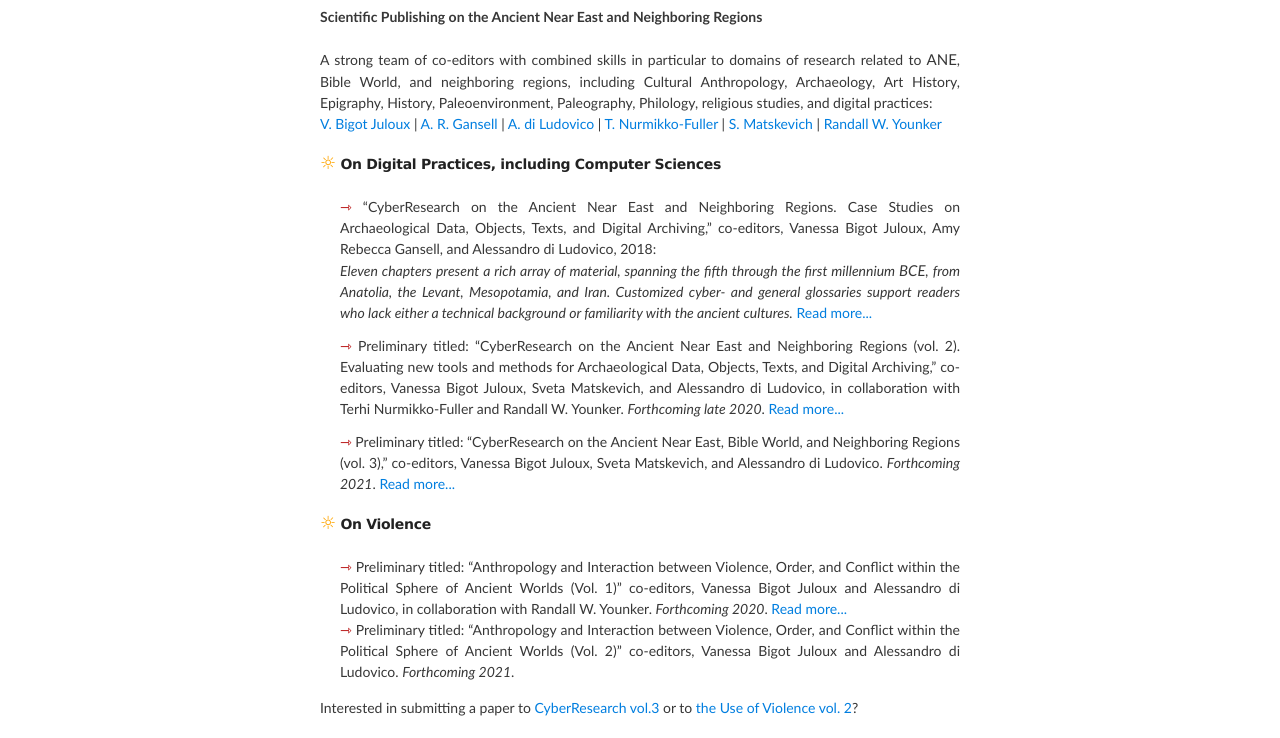
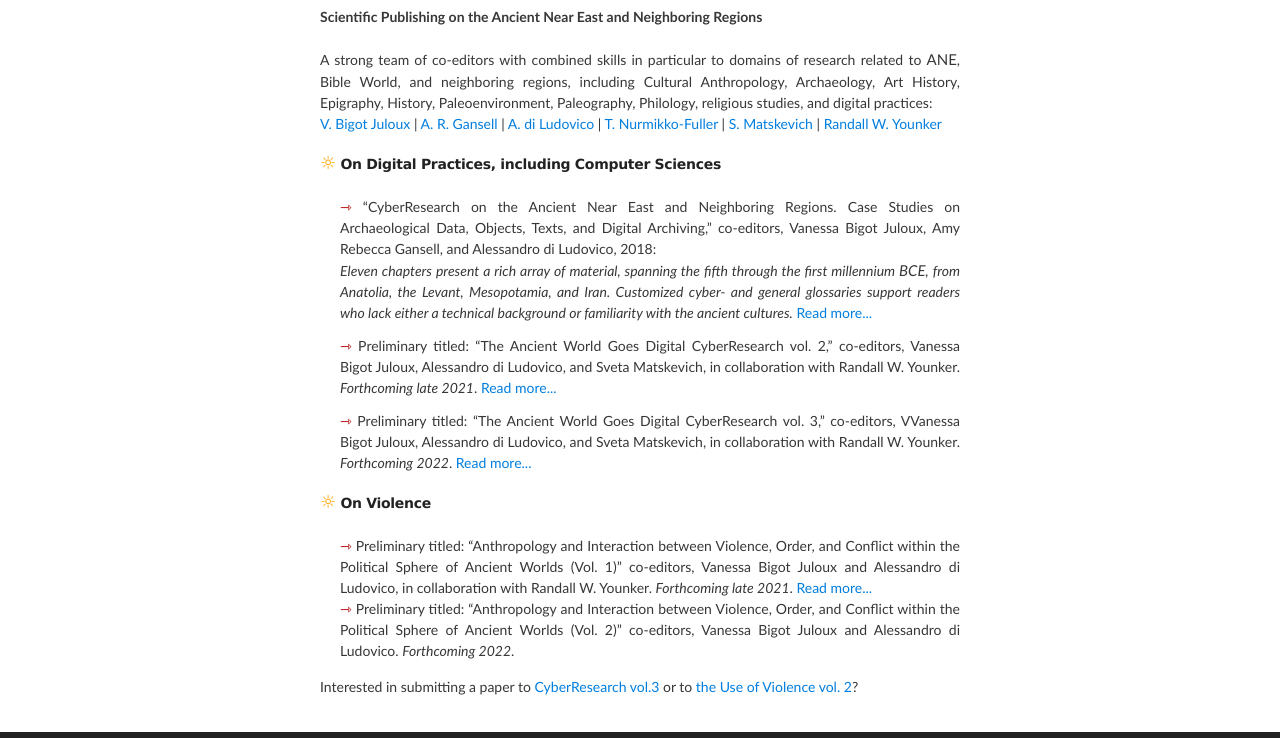
Before and after one commit to vbigot-juloux/ane-research-humanities, a Jekyll site: the page built from index.md, in a window 1280 px wide, cut to the strip 202-940 px from the top of the page. Built offline with Jekyll 4.4.1, drawn with Linux system fonts in a browser that asks for light colours; the repository's description, which GitHub fills in, is left out.

Commit message:
Update names of volumes and years
as well as email address

```diff
--- a/index.md
+++ b/index.md
@@ -22,10 +22,10 @@ A strong team of co-editors with combined skills in particular to domains of res
 technical background or familiarity with the ancient cultures.</em> <a href="docs/CyberResearch-vol1.html">Read more...</a>
        </li>
 
-<li style="padding-top: 12px; text-align: justify; text-justify: inter-word;"><span style="color:#b30000; font-size: 14px">&#8702;</span> Preliminary titled: “CyberResearch on the Ancient Near East and Neighboring Regions (vol. 2). Evaluating new tools and methods for Archaeological Data, Objects, Texts, and Digital Archiving,” co-editors, Vanessa Bigot Juloux, Sveta Matskevich, and Alessandro di Ludovico, in collaboration with Terhi Nurmikko-Fuller and Randall W. Younker. <em>Forthcoming late 2020</em>. <a href="docs/CyberResearch-vol2.html">Read more...</a>
+<li style="padding-top: 12px; text-align: justify; text-justify: inter-word;"><span style="color:#b30000; font-size: 14px">&#8702;</span> Preliminary titled: “The Ancient World Goes Digital CyberResearch vol. 2,” co-editors, Vanessa Bigot Juloux, Alessandro di Ludovico, and Sveta Matskevich, in collaboration with Randall W. Younker. <em>Forthcoming late 2021</em>. <a href="docs/CyberResearch-vol2.html">Read more...</a>
 </li>
 
-<li style="padding-top: 12px; text-align: justify; text-justify: inter-word;"><span style="color:#b30000; font-size: 14px">&#8702;</span> Preliminary titled: “CyberResearch on the Ancient Near East, Bible World, and Neighboring Regions (vol. 3),” co-editors, Vanessa Bigot Juloux, Sveta Matskevich, and Alessandro di Ludovico. <em>Forthcoming 2021</em>. <a href="docs/CyberResearch-vol3.html">Read more...</a>
+<li style="padding-top: 12px; text-align: justify; text-justify: inter-word;"><span style="color:#b30000; font-size: 14px">&#8702;</span> Preliminary titled: “The Ancient World Goes Digital CyberResearch vol. 3,” co-editors, VVanessa Bigot Juloux, Alessandro di Ludovico, and Sveta Matskevich, in collaboration with Randall W. Younker. <em>Forthcoming 2022</em>. <a href="docs/CyberResearch-vol3.html">Read more...</a>
 </li>
 
 </ul>
@@ -34,11 +34,11 @@ technical background or familiarity with the ancient cultures.</em> <a href="doc
 <h2> <span style="color:orange; font-size: 18px">&#9788;</span> On Violence</h2>
 
 <ul style="list-style-type: none;">
- <li style="text-align: justify; text-justify: inter-word;"><span style="color:#b30000; font-size: 14px">&#8702;</span> Preliminary titled: “Anthropology and Interaction between Violence, Order, and Conflict within the Political Sphere of Ancient Worlds (Vol. 1)” co-editors, Vanessa Bigot Juloux and Alessandro di Ludovico, in collaboration with Randall W. Younker. <em>Forthcoming 2020</em>. <a href="docs/Violence-vol1.html">Read more...</a></li>
+ <li style="text-align: justify; text-justify: inter-word;"><span style="color:#b30000; font-size: 14px">&#8702;</span> Preliminary titled: “Anthropology and Interaction between Violence, Order, and Conflict within the Political Sphere of Ancient Worlds (Vol. 1)” co-editors, Vanessa Bigot Juloux and Alessandro di Ludovico, in collaboration with Randall W. Younker. <em>Forthcoming late 2021</em>. <a href="docs/Violence-vol1.html">Read more...</a></li>
 
- <li style="text-align: justify; text-justify: inter-word;"><span style="color:#b30000; font-size: 14px">&#8702;</span> Preliminary titled: “Anthropology and Interaction between Violence, Order, and Conflict within the Political Sphere of Ancient Worlds (Vol. 2)” co-editors, Vanessa Bigot Juloux and Alessandro di Ludovico. <em>Forthcoming 2021</em>.</li>
+ <li style="text-align: justify; text-justify: inter-word;"><span style="color:#b30000; font-size: 14px">&#8702;</span> Preliminary titled: “Anthropology and Interaction between Violence, Order, and Conflict within the Political Sphere of Ancient Worlds (Vol. 2)” co-editors, Vanessa Bigot Juloux and Alessandro di Ludovico. <em>Forthcoming 2022</em>.</li>
 
 </ul>
 
 
-Interested in submitting a paper to <a href="mailto:vanessa.bigot-juloux@ephe.psl.eu?subject=CyberResearch vol. 3 submission">CyberResearch vol.3</a> or to <a href="mailto:vanessa.bigot-juloux@ephe.psl.eu?subject=Use of Violence vol. 2 submission">the Use of Violence vol. 2</a>?
+Interested in submitting a paper to <a href="mailto:vanessa.bigotjuloux@icloud.com?subject=CyberResearch vol. 3 submission">CyberResearch vol.3</a> or to <a href="mailto:vanessa.bigotjuloux@icloud.com?subject=Use of Violence vol. 2 submission">the Use of Violence vol. 2</a>?
```
